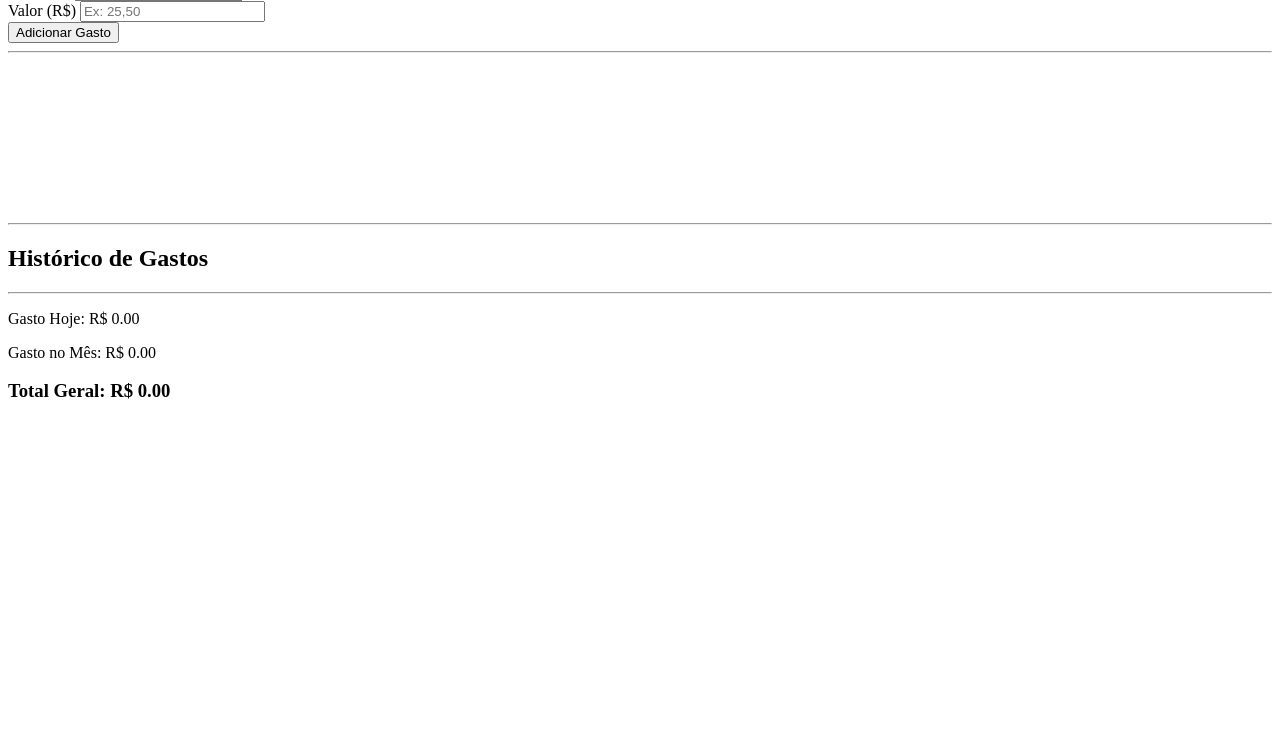
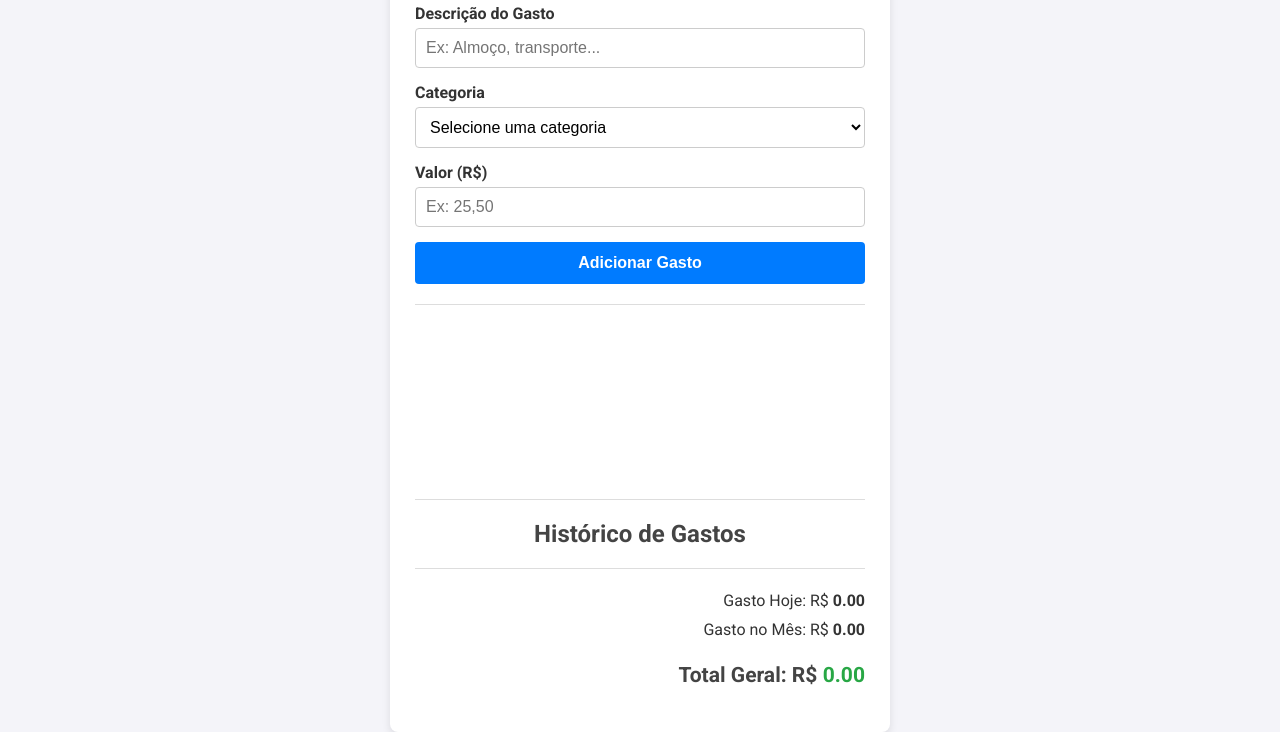
Before and after one commit to AdielsonMedeiros/Controle-Financeiro-Web, a plain HTML site: page index.html in a window 1280 px wide. Shown: the part 119-851 px from the top of the page. Before the commit the page ends 800 px from the top, so only its background shows below. Drawn offline with nearby package versions, Linux system fonts and the light colour scheme; files that its build step writes are made by us from their sources; the site is published under a folder, as on GitHub Pages, so addresses that start at the root find nothing.

Commit message:
fix: caminhos incorretos

```diff
--- a/index.html
+++ b/index.html
@@ -1,20 +1,24 @@
 <!DOCTYPE html>
 <html lang="pt-BR">
   <head>
-    <meta charset="UTF-8">
-    <meta name="viewport" content="width=device-width, initial-scale=1.0">
+    <meta charset="UTF-8" />
+    <meta name="viewport" content="width=device-width, initial-scale=1.0" />
     <title>Controle de Gastos</title>
-    <link rel="stylesheet" href="/financa/styles.css">
+    <link rel="stylesheet" href="styles.css" />
   </head>
   <body>
-
     <div class="container">
       <h1>Meu Controle Financeiro</h1>
 
       <form id="expense-form">
         <div class="form-group">
           <label for="description">Descrição do Gasto</label>
-                <input type="text" id="description" placeholder="Ex: Almoço, transporte..." required>
+          <input
+            type="text"
+            id="description"
+            placeholder="Ex: Almoço, transporte..."
+            required
+          />
         </div>
 
         <div class="form-group">
@@ -32,24 +36,29 @@
 
         <div class="form-group">
           <label for="amount">Valor (R$)</label>
-                <input type="number" id="amount" step="0.01" placeholder="Ex: 25,50" required>
+          <input
+            type="number"
+            id="amount"
+            step="0.01"
+            placeholder="Ex: 25,50"
+            required
+          />
         </div>
         <button type="submit">Adicionar Gasto</button>
       </form>
 
-        <hr>
+      <hr />
 
       <div class="chart-container">
         <canvas id="expense-chart"></canvas>
       </div>
 
-        <hr>
+      <hr />
 
       <h2>Histórico de Gastos</h2>
-        <ul id="expense-list">
-        </ul>
+      <ul id="expense-list"></ul>
 
-        <hr>
+      <hr />
 
       <div class="metrics">
         <p>Gasto Hoje: R$ <span id="daily-total">0.00</span></p>
@@ -66,7 +75,7 @@
 
     <script src="https://cdn.jsdelivr.net/npm/chart.js"></script>
 
-    <script src="/financa/config.js"></script>
-    <script src="/financa/script.js"></script>
+    <script src="config.js"></script>
+    <script src="script.js"></script>
   </body>
 </html>
```
Also changed, not shown: 1 other file. Lines whose indentation alone changed are shown as unchanged.
